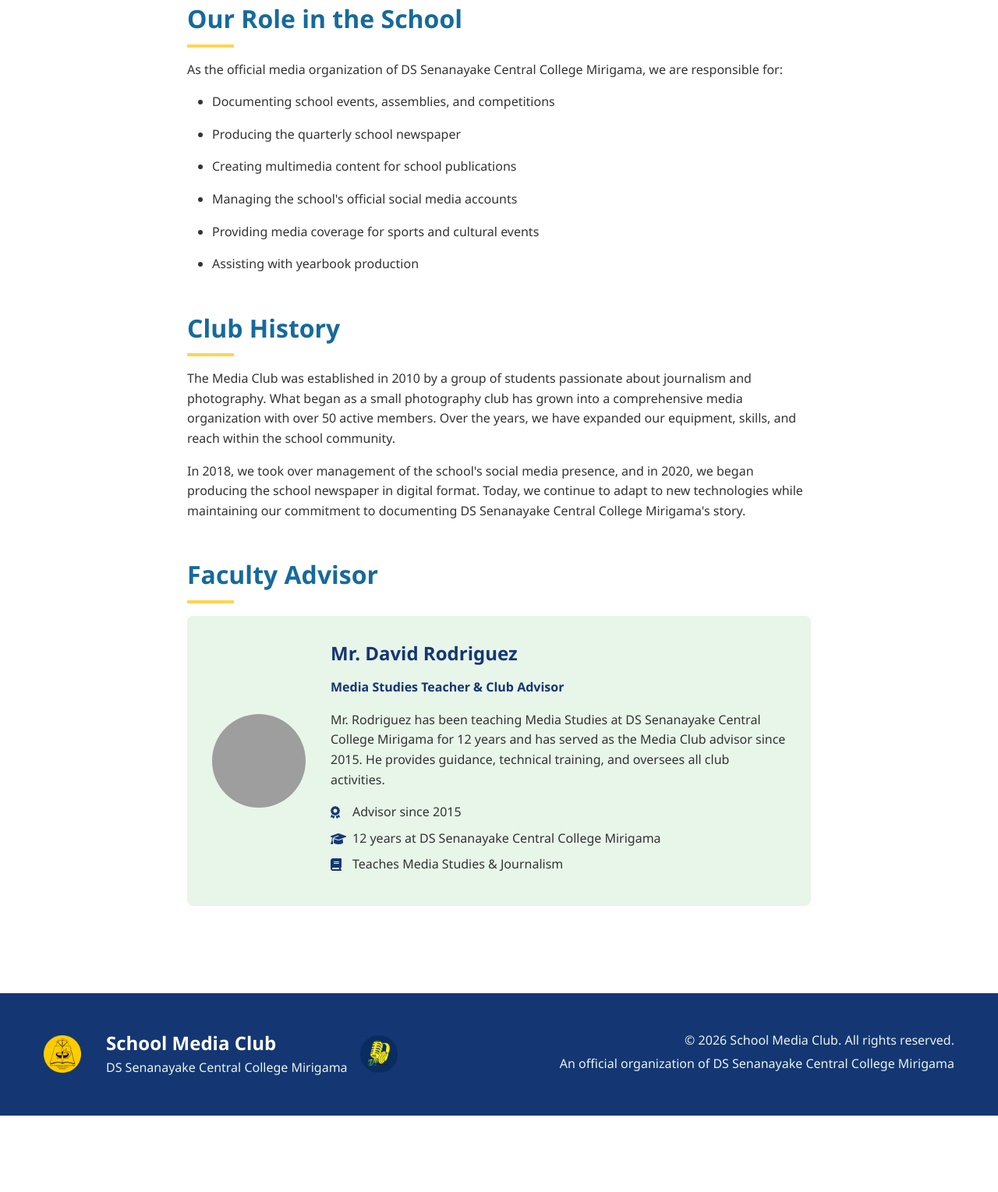
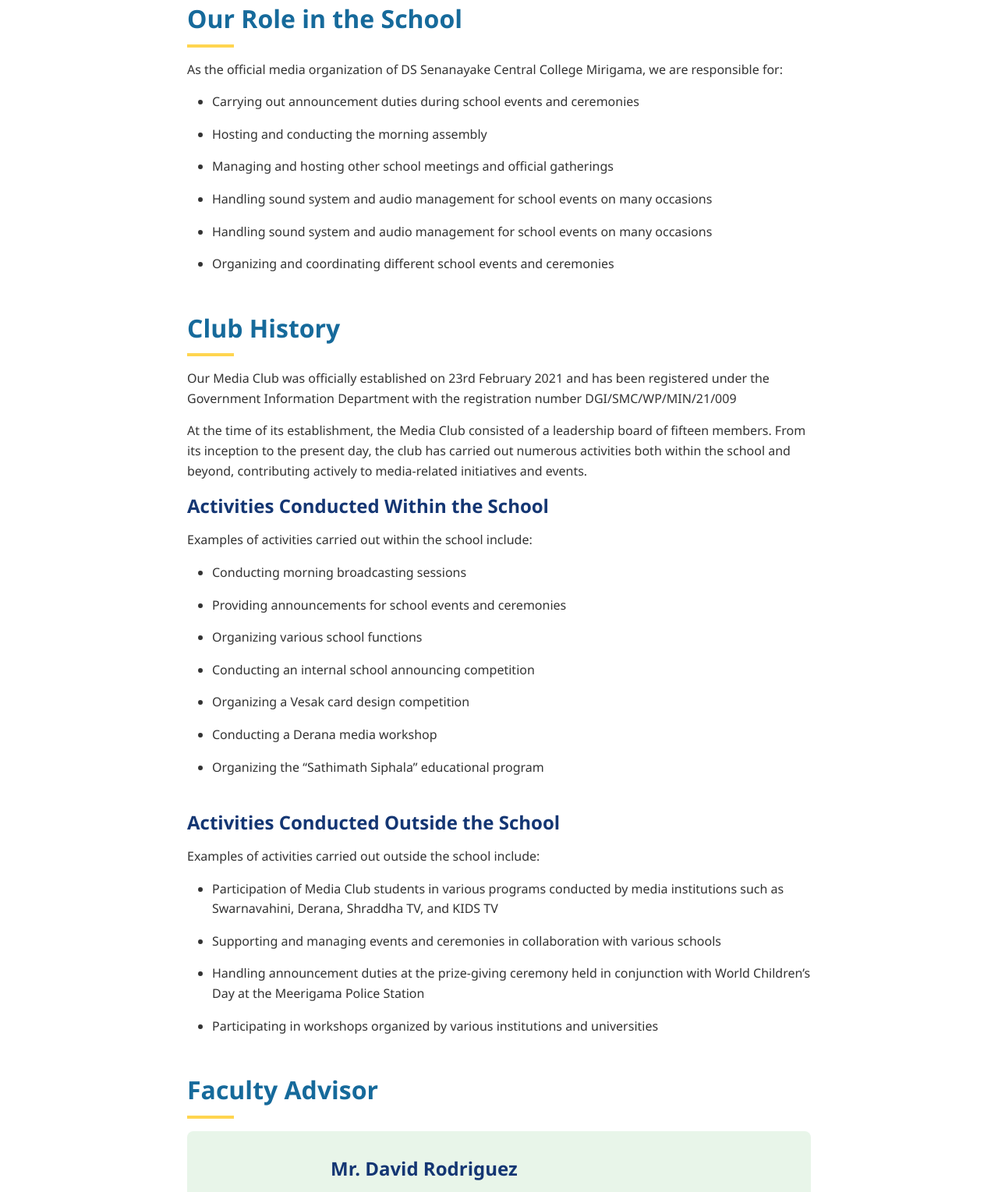
Before and after one commit to mirigamadsmediaclub/mirigamadsmediaclub.github.io, a plain HTML site: page about.html in a window 1280 px wide. Shown: the part 701-2230 px from the top of the page at 78% size. Before the commit the page ends 2132 px from the top, so only its background shows below. Drawn offline with Linux system fonts and the light colour scheme; grey boxes are pictures that could not be loaded.

Commit message:
Update about.html

```diff
--- a/about.html
+++ b/about.html
@@ -77,19 +77,39 @@
                     <h2>Our Role in the School</h2>
                     <p>As the official media organization of DS Senanayake Central College Mirigama, we are responsible for:</p>
                     <ul class="about-list">
-                        <li>Documenting school events, assemblies, and competitions</li>
-                        <li>Producing the quarterly school newspaper</li>
-                        <li>Creating multimedia content for school publications</li>
-                        <li>Managing the school's official social media accounts</li>
-                        <li>Providing media coverage for sports and cultural events</li>
-                        <li>Assisting with yearbook production</li>
+                        <li>Carrying out announcement duties during school events and ceremonies</li>
+                        <li>Hosting and conducting the morning assembly</li>
+                        <li>Managing and hosting other school meetings and official gatherings</li>
+                        <li>Handling sound system and audio management for school events on many occasions</li>
+                        <li>Handling sound system and audio management for school events on many occasions</li>
+                        <li>Organizing and coordinating different school events and ceremonies</li>
                     </ul>
                 </div>
 
                 <div class="about-section">
                     <h2>Club History</h2>
-                    <p>The Media Club was established in 2010 by a group of students passionate about journalism and photography. What began as a small photography club has grown into a comprehensive media organization with over 50 active members. Over the years, we have expanded our equipment, skills, and reach within the school community.</p>
-                    <p>In 2018, we took over management of the school's social media presence, and in 2020, we began producing the school newspaper in digital format. Today, we continue to adapt to new technologies while maintaining our commitment to documenting DS Senanayake Central College Mirigama's story.</p>
+                    <p>Our Media Club was officially established on 23rd February 2021 and has been registered under the Government Information Department with the registration number DGI/SMC/WP/MIN/21/009</p>
+                    <p>At the time of its establishment, the Media Club consisted of a leadership board of fifteen members. From its inception to the present day, the club has carried out numerous activities both within the school and beyond, contributing actively to media-related initiatives and events.</p>
+                    <h3>Activities Conducted Within the School</h3>
+                    <p>Examples of activities carried out within the school include:</p>
+                    <ul class="about-list">
+                        <li>Conducting morning broadcasting sessions</li>
+                        <li>Providing announcements for school events and ceremonies</li>
+                        <li>Organizing various school functions</li>
+                        <li>Conducting an internal school announcing competition</li>
+                        <li>Organizing a Vesak card design competition</li>
+                        <li>Conducting a Derana media workshop</li>
+                        <li>Organizing the “Sathimath Siphala” educational program</li>
+                    </ul>
+                    <br>
+                    <h3>Activities Conducted Outside the School</h3>
+                    <p>Examples of activities carried out outside the school include:</p>
+                    <ul class="about-list">
+                        <li>Participation of Media Club students in various programs conducted by media institutions such as Swarnavahini, Derana, Shraddha TV, and KIDS TV</li>
+                        <li>Supporting and managing events and ceremonies in collaboration with various schools</li>
+                        <li>Handling announcement duties at the prize-giving ceremony held in conjunction with World Children’s Day at the Meerigama Police Station</li>
+                        <li>Participating in workshops organized by various institutions and universities</li>
+                    </ul>
                 </div>
 
                 <div class="about-section">
```
